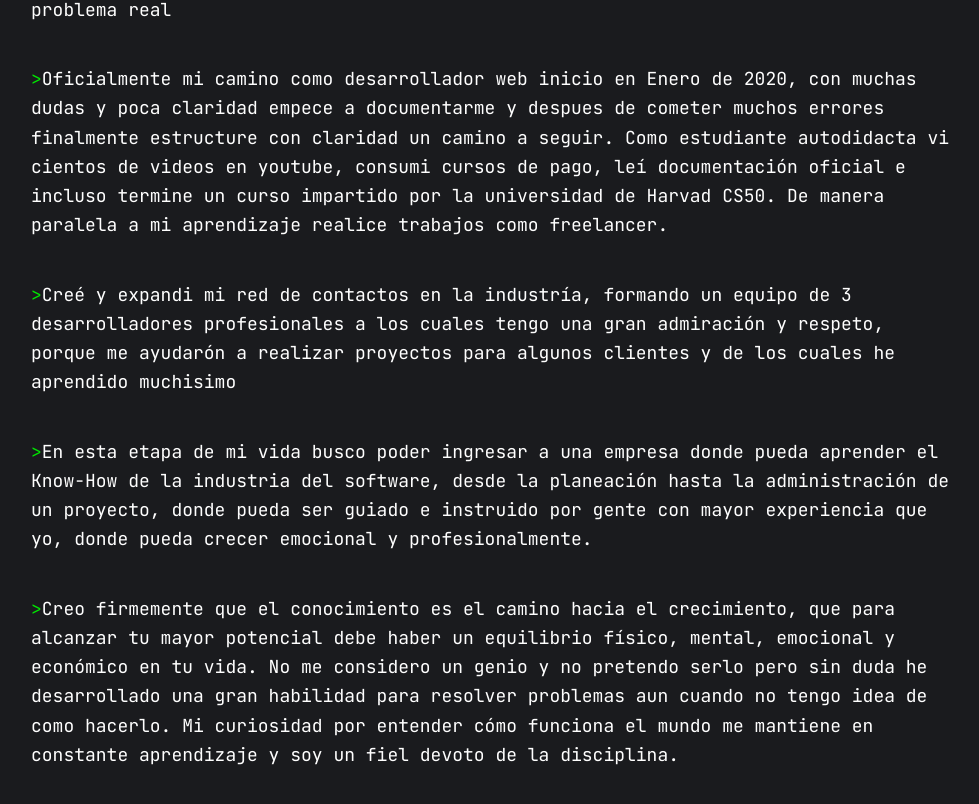
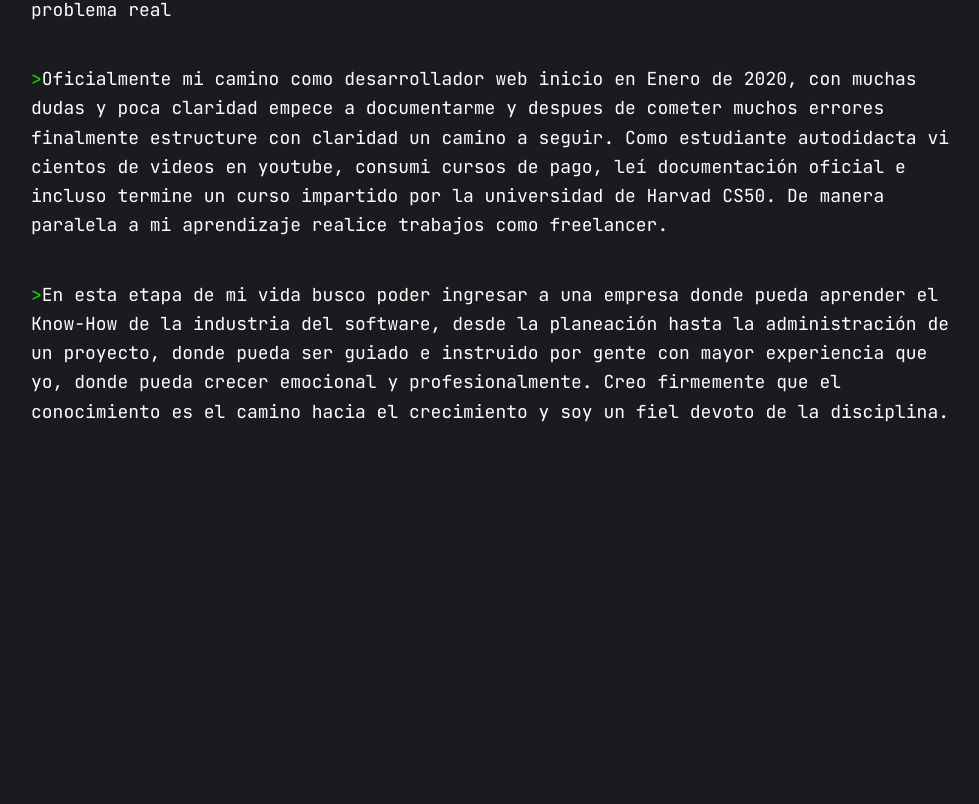
Before and after one commit to OscarStrada/portfolio-client, a React (Create React App) app: page / in a window 1280 px wide. Shown: the part 1678-2482 px from the top of the page, without its empty margins (145-1124 px from the left). Built offline with nearby package versions, Linux system fonts and the light colour scheme.

Commit message:
about me text changed

```diff
--- a/src/components/AboutMe.js
+++ b/src/components/AboutMe.js
@@ -55,28 +55,12 @@ export const AboutMe = () => {
       </p>
       <p className="text-xl md:text-[18px] leading-relaxed">
         <span className="text-green-custom">></span>
-        Creé y expandi mi red de contactos en la industría, formando un equipo
-        de 3 desarrolladores profesionales a los cuales tengo una gran
-        admiración y respeto, porque me ayudarón a realizar proyectos para
-        algunos clientes y de los cuales he aprendido muchisimo
-      </p>
-      <p className="text-xl md:text-[18px] leading-relaxed">
-        <span className="text-green-custom">></span>
         En esta etapa de mi vida busco poder ingresar a una empresa donde pueda
         aprender el Know-How de la industria del software, desde la planeación
         hasta la administración de un proyecto, donde pueda ser guiado e
         instruido por gente con mayor experiencia que yo, donde pueda crecer
-        emocional y profesionalmente.
-      </p>
-      <p className="text-xl md:text-[18px] leading-relaxed">
-        <span className="text-green-custom">></span>
-        Creo firmemente que el conocimiento es el camino hacia el crecimiento,
-        que para alcanzar tu mayor potencial debe haber un equilibrio físico,
-        mental, emocional y económico en tu vida. No me considero un genio y no
-        pretendo serlo pero sin duda he desarrollado una gran habilidad para
-        resolver problemas aun cuando no tengo idea de como hacerlo. Mi
-        curiosidad por entender cómo funciona el mundo me mantiene en constante
-        aprendizaje y soy un fiel devoto de la disciplina.
+        emocional y profesionalmente. Creo firmemente que el conocimiento es el
+        camino hacia el crecimiento y soy un fiel devoto de la disciplina.
       </p>
     </div>
   );
```
